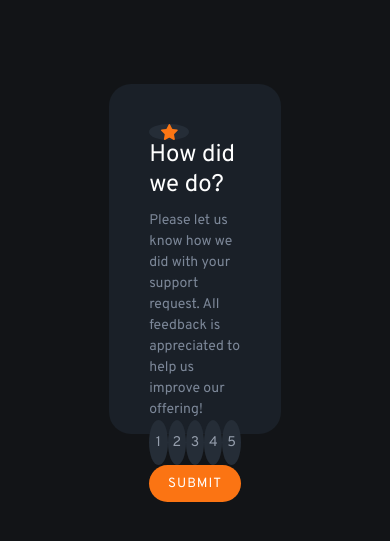
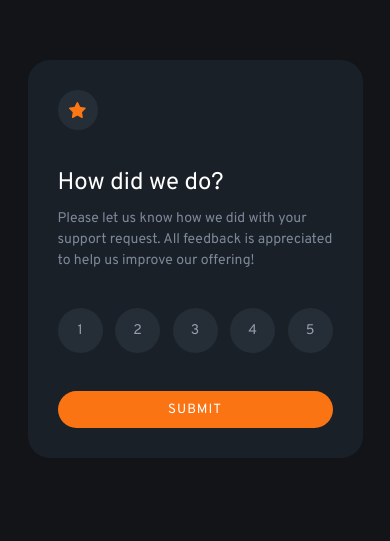
Before and after one commit to itsyanQA/fm-interactive-rating-component, a React (Create React App) app: page / in a window 390 px wide. Shown: the part 163-704 px from the top of the page. Built offline with nearby package versions, Linux system fonts and the light colour scheme.

Commit message:
Make the card component responsive

```diff
--- a/src/components/UI/Card.scss
+++ b/src/components/UI/Card.scss
@@ -1,10 +1,15 @@
 #card {
   height: 32%;
-  width: 23.5%;
+  width: 320px;
   background-color: var(--dim-blue);
-  padding: 40px;
+  padding: 30px;
   border-radius: 22px;
   display: flex;
   justify-content: space-between;
   flex-direction: column;
+
+  @media screen and (max-width: 600px) {
+    height: 40%;
+    width: 275px;
+  }
 }
```
